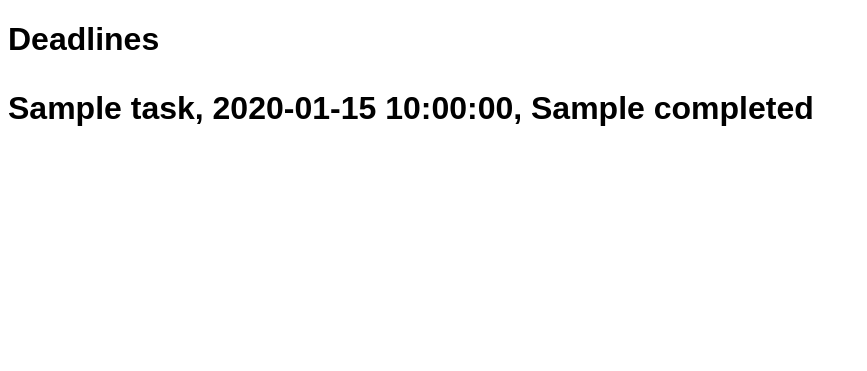
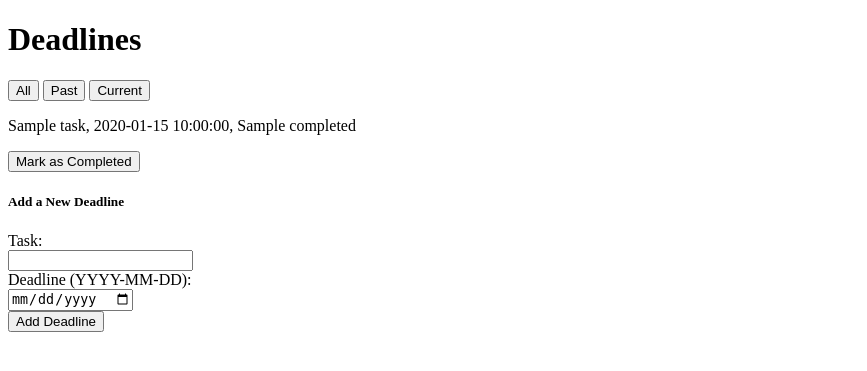
Before and after one commit to alvasi/mynotes_client, a Flask app: page /view_deadlines in a window 1280 px wide. Shown: the top 371 px of the page, without its empty margins (0-867 px from the left). Run offline with Flask 3, Linux system fonts and the light colour scheme; the visitor is signed in with stand-in values (Sample User, id 1); a database or web service that is not in the repository returns one stand-in record (values such as "Sample title"); data that the repository does not hold is empty; some libraries are stand-ins or nearby versions.

Commit message:
deadlines page now working but ugly

```diff
--- a/app.py
+++ b/app.py
@@ -5,9 +5,10 @@ import os
 
 app = Flask(__name__)
 
-API_BASE_URL = "http://deadline-api.cae0f0dcf0fjagfc.uksouth.azurecontainer.io:5000/"
+API_BASE_URL = "http://deadline-api.cae0f0dcf0fjagfc.uksouth.azurecontainer.io:5000"
 
-app.secret_key = os.environ.get('FLASK_SECRET_KEY')
+app.secret_key = os.environ.get("FLASK_SECRET_KEY")
+
 
 def get_db_connection():
     server_params = {
@@ -19,6 +20,7 @@ def get_db_connection():
         "client_encoding": "utf-8",
     }
     return db.connect(**server_params)
+
 
 # index page for the app
 @app.route("/")
@@ -44,9 +46,9 @@ def login_submit():
     user = cursor.fetchone()
     conn.close()
     if user:
-        session['name'] = user[1]
-        session['email'] = user[2]
-        return redirect(url_for('dashboard'))
+        session["name"] = user[1]
+        session["email"] = user[2]
+        return redirect(url_for("dashboard"))
     else:
         return jsonify({"message": "User not found"}), 401
 
@@ -62,12 +64,12 @@ def register():
 def register_submit():
     data = request.json
 
-    first_name = data.get('first_name')
-    last_name = data.get('last_name')
+    first_name = data.get("first_name")
+    last_name = data.get("last_name")
     full_name = first_name + " " + last_name
-    DoB = data.get('DoB')
-    email = data.get('email')
-    password = data.get('password')
+    DoB = data.get("DoB")
+    email = data.get("email")
+    password = data.get("password")
 
     # generate unique user_id
     sqlcommand = (
@@ -90,7 +92,6 @@ def register_submit():
         if "conn" in locals():
             conn.close()
 
-
     user_id = (first_name + last_name).lower() + (str)(ret[0] + 1)
 
     sqlcommand = """
@@ -98,13 +99,7 @@ def register_submit():
         VALUES (%s, %s, %s, %s, %s)
     """
 
-    values = (
-        user_id,
-        full_name,
-        email,
-        DoB,
-        password
-    )
+    values = (user_id, full_name, email, DoB, password)
 
     try:
         conn = get_db_connection()
@@ -119,48 +114,100 @@ def register_submit():
         if "conn" in locals():
             conn.close()
 
-    return jsonify({'success': True, 'message': 'Registration successful'})
+    return jsonify({"success": True, "message": "Registration successful"})
+
 
 @app.route("/dashboard")
 def dashboard():
-    if 'email' not in session:
+    if "email" not in session:
         # Redirect to login page if not logged in
-        return redirect(url_for('login'))
-    return render_template("dashboard.html", username=session['name'], user_id=session['email'])
+        return redirect(url_for("login"))
+    return render_template(
+        "dashboard.html", username=session["name"], user_id=session["email"]
+    )
+
 
 @app.route("/view_deadlines", methods=["GET"])
 def view_deadlines():
-    # Here you would retrieve deadlines from your API and pass them to your template
-    if 'email' not in session:
-        return redirect(url_for('login'))
-    user_id=session['email']
-    params = {
-        'username': user_id
-    }
-    response=requests.get(f"{API_BASE_URL}/all_deadlines", params=params)
+    if "email" not in session:
+        return redirect(url_for("login"))
+
+    deadline_type = request.args.get("type", "all")  # Default to 'all'
+    user_id = session["email"]
+    params = {"username": user_id}
+
+    if deadline_type == "past":
+        response = requests.get(f"{API_BASE_URL}/past_deadlines", params=params)
+    elif deadline_type == "current":
+        response = requests.get(f"{API_BASE_URL}/current_deadlines", params=params)
+    else:
+        response = requests.get(f"{API_BASE_URL}/all_deadlines", params=params)
+
     if response.ok:
         entries = response.json()
-        return render_template("deadlines.html", entries=entries, username=session['name'], user_id=session['email'])
+        return render_template(
+            "deadlines.html",
+            entries=entries,
+            username=session["name"],
+            user_id=session["email"],
+            deadline_type=deadline_type,
+        )
     else:
-        return jsonify({'error': 'Could not retrieve deadlines from the API'}), 500
+        return jsonify({"error": "Could not retrieve deadlines from the API"}), 500
 
-# @app.route('/add_deadline', methods=['POST'])
-# def add_deadline():
-#     # Forward the request to the actual API
-#     data = request.get_json()
-#     response = requests.post(f"{API_BASE_URL}/add_deadline", json=data)
-#     return jsonify(response.json()), response.status_code
 
-# @app.route('/deadlines', methods=['GET'])
-# def get_deadlines():
-#     # Forward the request to the actual API
-#     username = session.get('email')
-#     deadline_type = request.args.get('type')  # 'all', 'current', or 'past'
-#     endpoint = {
-#         'all': 'all_deadlines',
-#         'current': 'current_deadlines',
-#         'past': 'past_deadlines'
-#     }.get(deadline_type, 'all_deadlines')
+@app.route("/add_deadline", methods=["POST"])
+def add_deadline():
+    if "email" not in session:
+        return redirect(url_for("login"))
+    # Assuming you use form data; adjust as needed if using JavaScript/AJAX
+    task = request.form.get("task")
+    deadline = request.form.get("deadline")
 
-#     response = requests.get(f"{API_BASE_URL}/{endpoint}", params={'username': username})
-#     return jsonify(response.json()), response.status_code
+    username = session["email"]
+
+    # Prepare the data payload for the API
+    data_payload = {"username": username, "task": task, "deadline": deadline}
+
+    # URL of the API endpoint for adding a deadline
+    api_url = f"{API_BASE_URL}/add_deadline"
+
+    # Make a POST request to the API
+    response = requests.post(api_url, json=data_payload)
+
+    if response.ok:
+        # Redirect or notify the user of success
+        return redirect(url_for("view_deadlines"))
+    else:
+        # Handle errors or notify the user of failure
+        return (
+            jsonify({"error": "Failed to add deadline through API"}),
+            response.status_code,
+        )
+
+
+@app.route("/mark_deadline_complete", methods=["POST"])
+def mark_deadline_complete():
+    deadline_id = request.form.get("deadline_id")
+
+    if not deadline_id:
+        return jsonify("Missing deadline ID"), 400
+
+    # Prepare the data payload for the API
+    data_payload = {"id": deadline_id}
+
+    # URL of the API endpoint for marking a deadline as completed
+    api_url = f"{API_BASE_URL}/complete_deadline"
+
+    # Make a POST request to the API
+    response = requests.post(api_url, json=data_payload)
+
+    if response.ok:
+        # Redirect or notify the user of success
+        return redirect(url_for("view_deadlines"))
+    else:
+        # Handle errors or notify the user of failure
+        return (
+            jsonify({"error": "Failed to mark deadline as completed through API"}),
+            response.status_code,
+        )
--- a/templates/deadlines.html
+++ b/templates/deadlines.html
@@ -3,19 +3,33 @@
 <head>
     <meta charset="UTF-8">
     <title>Deadlines</title>
-    <style>
-        /* Simple CSS for demonstration */
-        body { font-family: Arial, sans-serif; }
-        #add-deadline-form { display: none; margin-top: 20px; }
-        #deadlines-list { list-style-type: none; padding: 0; }
-        #deadlines-list li { margin: 5px 0; }
-        input[type=text], input[type=date] { margin: 5px 0; }
-    </style>
 </head>
 <body>
-    <h1>Deadlines<h1>
+    <h1>Deadlines</h1>
+    <!-- Filter Buttons -->
+    <button onclick="window.location.href='{{ url_for('view_deadlines', type='all') }}'">All</button>
+    <button onclick="window.location.href='{{ url_for('view_deadlines', type='past') }}'">Past</button>
+    <button onclick="window.location.href='{{ url_for('view_deadlines', type='current') }}'">Current</button>
+
+    <!-- Display Deadlines -->
     {% for entry in entries['entries'] %}
-        <p>{{ entry['task'] }}, {{ entry['date'] }}, {{ entry['completed'] }}</p>
+        <p>{{ entry['task'] }}, {{ entry['date'] }}, {{ entry['completed'] }}
+            <!-- Complete Deadline Button -->
+            <form action="{{ url_for('mark_deadline_complete') }}" method="post" style="display: inline;">
+                <input type="hidden" name="deadline_id" value="{{ entry['id'] }}">
+                <input type="submit" value="Mark as Completed">
+            </form>
+        </p>
     {% endfor %}
+
+    <!-- Add Deadline Form -->
+    <h5>Add a New Deadline</h5>
+    <form action="{{ url_for('add_deadline') }}" method="post">
+        <label for="task">Task:</label><br>
+        <input type="text" id="task" name="task" required><br>
+        <label for="deadline">Deadline (YYYY-MM-DD):</label><br>
+        <input type="date" id="deadline" name="deadline" required><br>
+        <input type="submit" value="Add Deadline">
+    </form>
 </body>
 </html>
```
